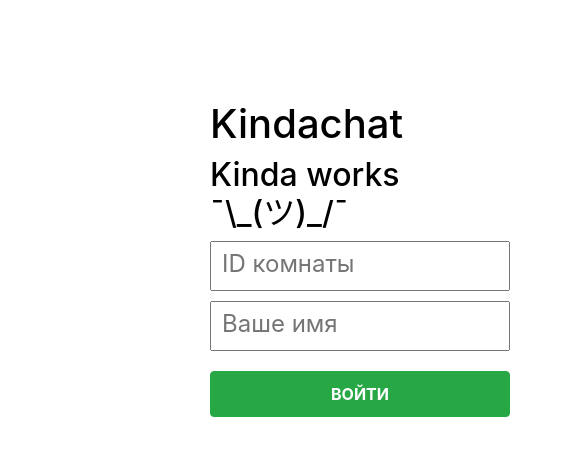
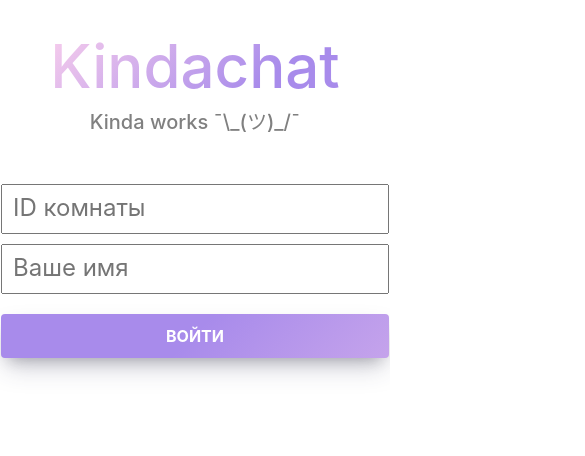
Before and after one commit to yuristy/chat, a React (Create React App) app: page / in a window 390 px wide. Shown: the top 456 px of the page, 585 px wide, since content can reach past the window. Built offline with nearby package versions, Linux system fonts and the light colour scheme; no server answers.

Commit message:
Revorked colors, added mobile layout.

```diff
--- a/src/index.css
+++ b/src/index.css
@@ -2,18 +2,37 @@
   font-family: -apple-system, BlinkMacSystemFont, 'Segoe UI', Roboto, Oxygen, Ubuntu, Cantarell,
     'Open Sans', 'Helvetica Neue', sans-serif;
   outline: none;
-  color: black;
 }
 
 .wrapper {
-  max-width: 40%;
-  margin: 100px auto;
-  min-width: 720px;
+  display: flex;
+  justify-content: center;
+  align-items: flex-start;
+  height: 100vh;
+  width: 100vw;
 }
 
 .join-block {
-  margin: 0 auto;
-  width: 300px;
+  display: flex;
+  flex-direction: column;
+  justify-content: start;
+  align-items: center;
+  height: 100vh;
+}
+
+.join-block h1 {
+  font-size: 60px;
+  margin-top: 30px;
+  background: -webkit-linear-gradient(315deg, #f8ceec 0%, #a88beb 74%);
+  -webkit-background-clip: text;
+  background-clip: text;
+  -webkit-text-fill-color: transparent;
+}
+
+.join-block h2 {
+  font-size: 20px;
+  margin-bottom: 50px;
+  color: gray;
 }
 
 .join-block input {
@@ -31,11 +50,22 @@
   margin-top: 10px;
   font-weight: bold;
   cursor: pointer;
+  background-color: #f8ceec;
+  background-size: 200% auto;
+  border: none;
+  box-shadow: rgba(50, 50, 93, 0.25) 0px 13px 27px -5px, rgba(0, 0, 0, 0.3) 0px 8px 16px -8px;
+  background-image: linear-gradient(315deg, #f8ceec 0%, #a88beb 74%);
+  transition: 0.5s;
+}
+
+.join-block button:hover {
+  background-position: right center;
 }
 
 .chat {
   display: flex;
-  height: 500px;
+  height: 100vh;
+  width: 100vw;
   border: 1px solid rgba(159, 183, 197, 0.2);
   border-radius: 8px;
   overflow: hidden;
@@ -44,7 +74,7 @@
 .chat-users {
   border-right: 1px solid rgba(159, 183, 197, 0.1);
   padding: 20px;
-  width: 200px;
+  width: 25vw;
   background-color: #f6f9fa;
 }
 
@@ -52,11 +82,13 @@
   display: flex;
   flex-direction: column;
   justify-content: space-between;
-  flex: 1;
+  width: 75vw;
   padding: 30px;
 }
 
 .messages {
+  display: flex;
+  flex-direction: column;
   flex: 1;
   height: calc(100% - 155px);
   overflow: auto;
@@ -66,14 +98,28 @@
   margin-bottom: 20px;
 }
 
+.current-user-message {
+  align-self: flex-end;
+  margin-right: 20px;
+}
+
+.current-user-message .message-username {
+  text-align: end;
+}
+
 .message p {
   display: inline-flex;
   border-radius: 10px;
   border-top: 1px solid rgba(0, 0, 0, 0.1);
-  background-color: #7160ff;
+  background-color: rgb(102, 102, 102);
   padding: 10px 15px 15px;
   color: #fff;
   margin-bottom: 2px;
+}
+
+.current-user-message p {
+  background-color: #7847ff;
+  color: #fff;
 }
 
 .message span {
@@ -106,3 +152,31 @@
   width: 100%;
   margin-bottom: 10px;
 }
+
+.btn-primary {
+  background-color: #a88beb;
+  border: none;
+  box-shadow: rgba(50, 50, 93, 0.25) 0px 13px 27px -5px, rgba(0, 0, 0, 0.3) 0px 8px 16px -8px;
+}
+
+.btn-primary:hover {
+  background-color: #b198e9;
+}
+
+
+@media screen and (max-width: 600px) {
+
+.chat {
+  flex-direction: column;
+}
+
+.chat-users {
+  width: auto;
+}
+
+.chat-messages {
+  height: 100vh;
+  width: 100vw;
+}
+
+}
```
